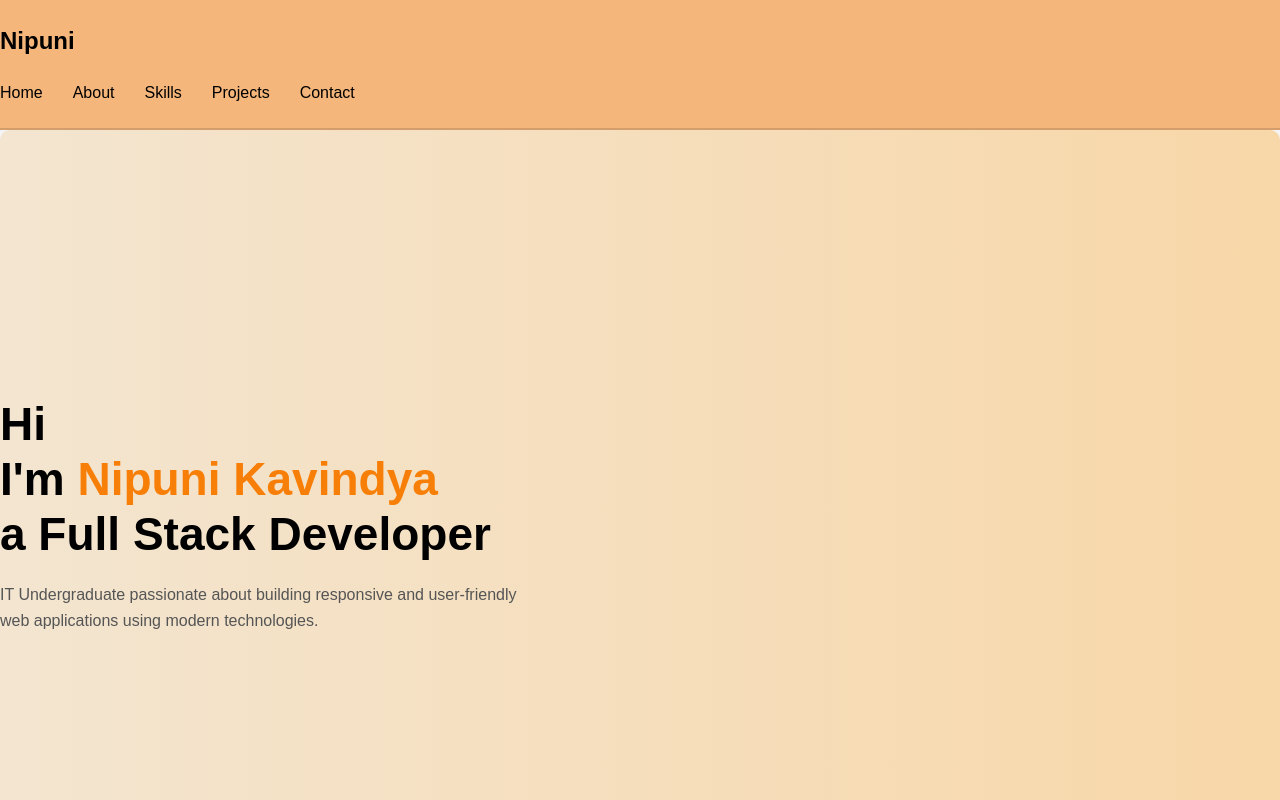
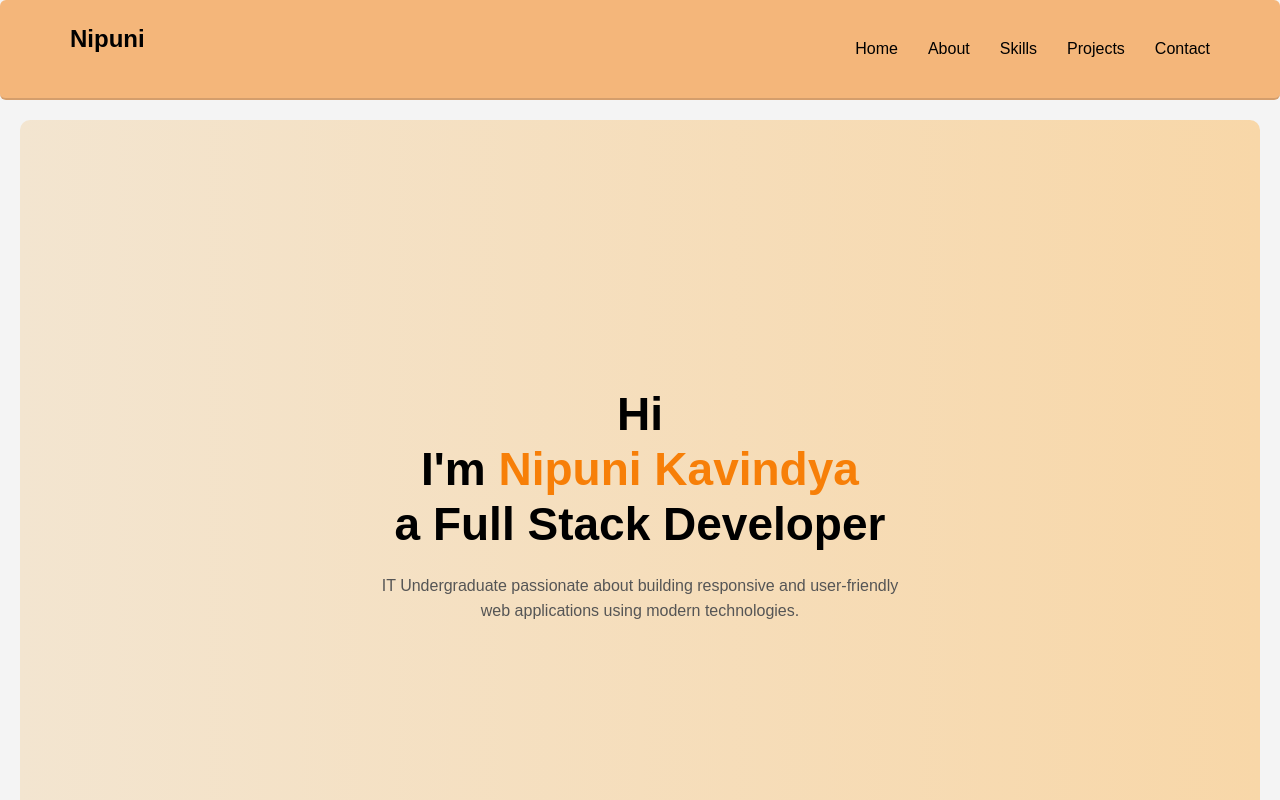
Before and after one commit to Nipuni335/My-Portfolio, a plain HTML site: page index.html in a window 1280 px wide. Shown: the top 800 px of the page. Drawn offline with Linux system fonts and the light colour scheme.

Commit message:
portfolio
complete front page

```diff
--- a/style.css
+++ b/style.css
@@ -10,29 +10,29 @@ body {
   background: #f4f4f4;
 }
 
-/* Container for consistent width */
-.container {
-  max-width: 1200px; /* same width for navbar and pages */
-  margin: 0 auto;
-  padding: 0 20px; /* small padding for responsiveness */
-}
-
 /* Navbar */
 nav {
-  width: 100%;
+  display: flex;
+  justify-content: space-between;
+  align-items: center;
+  border-radius: 6px;
+
+  /* Background same as the picture */
   background: #f4b67a;
-  padding: 22px 0; /* vertical padding only */
+
+  /* Height + spacing same as picture */
+  padding: 20px 70px;
+
+  /* Sticky top */
   position: sticky;
   top: 0;
   left: 0;
   z-index: 1000;
+
+  /* Border like in the image */
   border-bottom: 2px solid #d49e6c;
-}
 
-nav .nav-content {
-  display: flex;
-  justify-content: space-between;
-  align-items: center;
+  margin: 0;
 }
 
 nav h2 {
@@ -58,25 +58,24 @@ nav ul li a:hover {
   color: #6b4d2b;
 }
 
-/* Home */
+
+/* Home (UPDATED ONLY THIS) */
 .home {
   height: 100vh;
-  width: 100%;
   background: linear-gradient(90deg, #f3e5d0, #f8d7a8);
-  display: flex;
-  align-items: center;
-}
-
-.home .container {
+;
   display: flex;
   justify-content: space-between;
   align-items: center;
-  width: 100%;
+  padding: 0 100px;
+
+
 }
 
 .home-left {
   max-width: 550px;
-  text-align: left;
+  text-align: center;
+  margin: 0 auto;
 }
 
 .home-left h1 {
@@ -124,14 +123,16 @@ nav ul li a:hover {
 
 /* Sections */
 section {
+  padding: 60px 40px;
   background: white;
+  margin: 20px;
   border-radius: 10px;
-  padding: 60px 0; /* vertical padding only */
 }
 
 section .container {
-  padding: 0; /* inner container has no extra padding */
+  padding: 60px 0; /* top-bottom spacing for each section */
 }
+
 
 h2 {
   margin-bottom: 20px;
```
